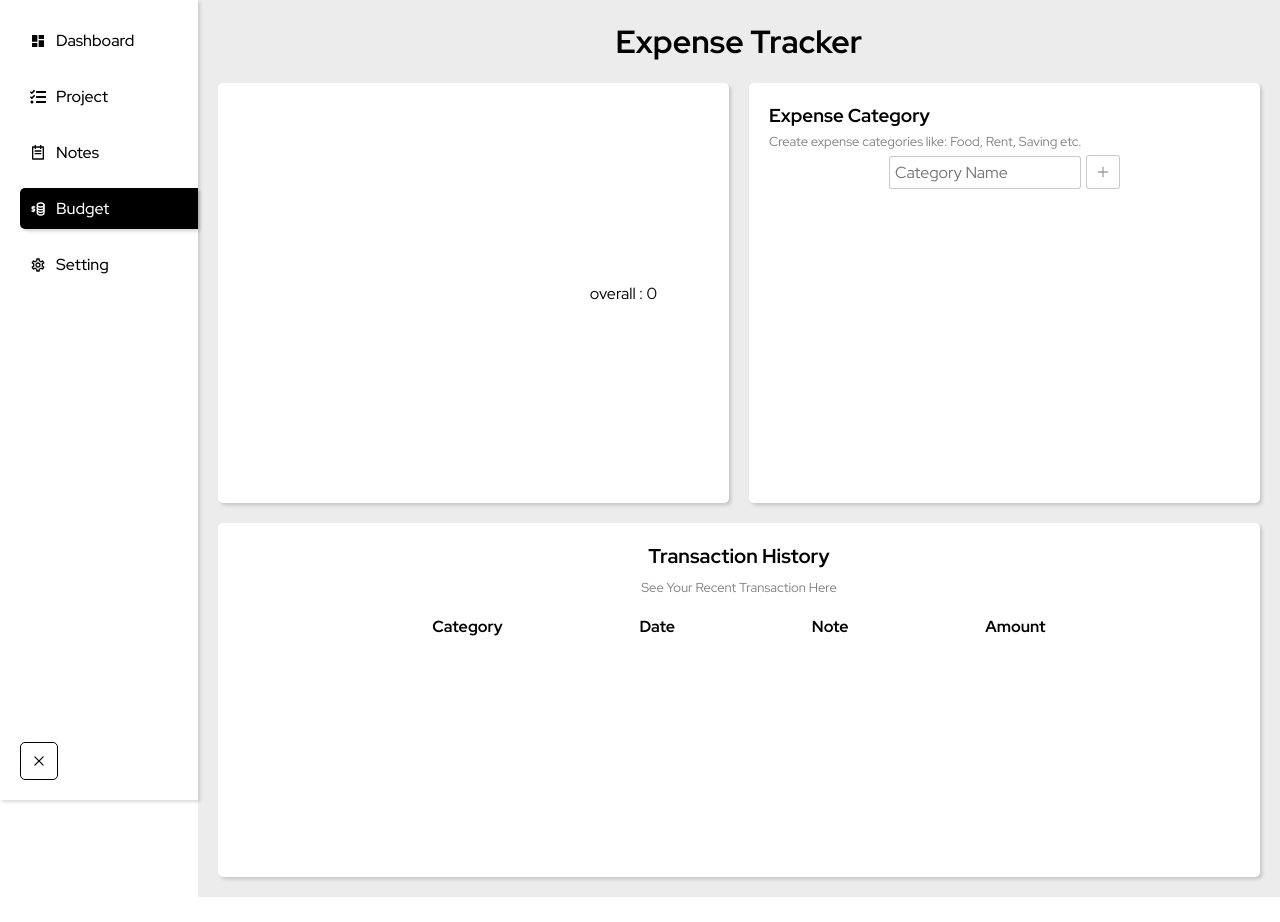
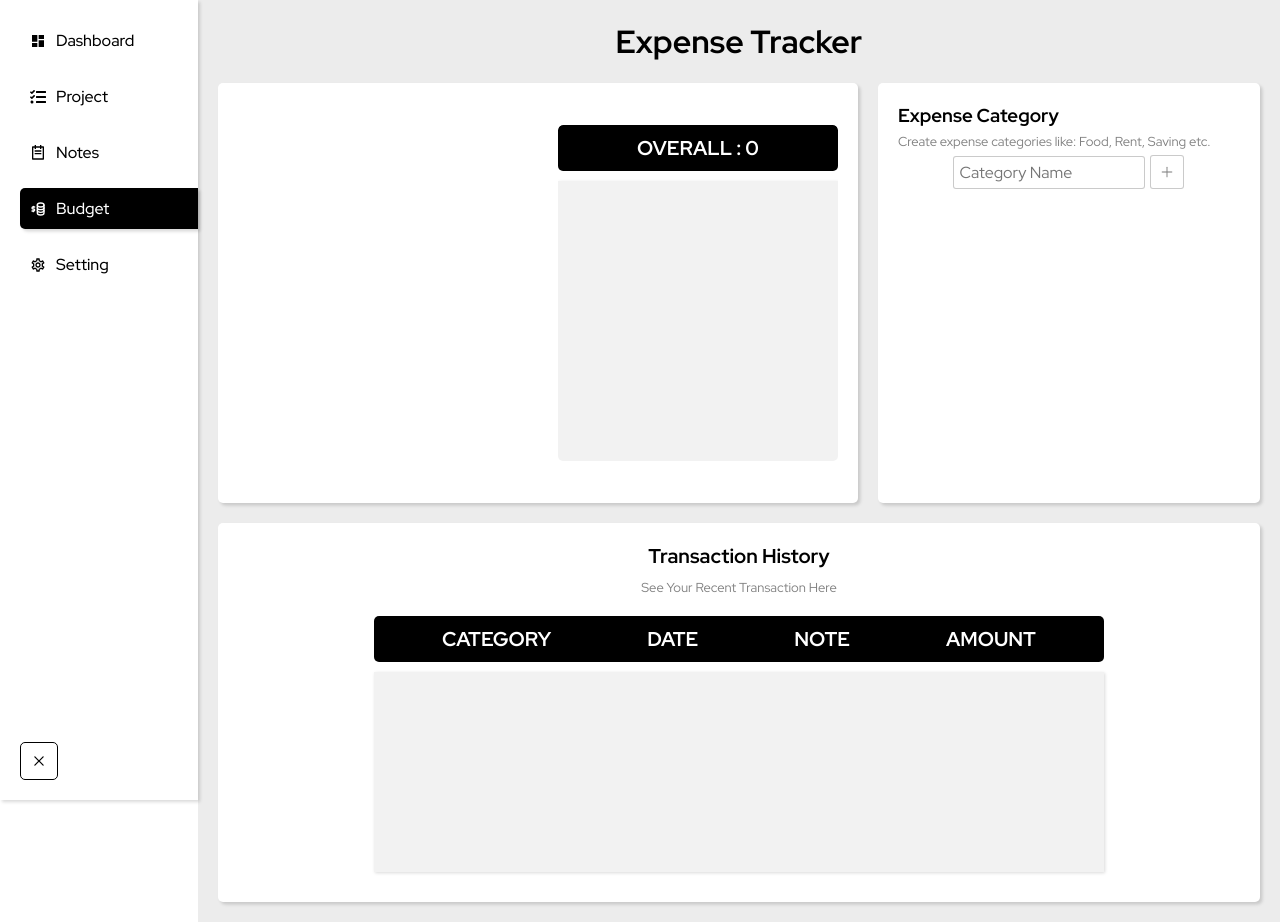
Before and after one commit to Kaka5hi/personal-planner, a React (Create React App) app: page /budget in a window 1280 px wide. Before the commit the page ends 897 px from the top, so only its background shows below. Built offline with nearby package versions, Linux system fonts and the light colour scheme.

Commit message:
Update Budget.css

```diff
--- a/src/pages/Budget.css
+++ b/src/pages/Budget.css
@@ -26,21 +26,40 @@
   align-items: center;
   justify-content: center;
   padding: 20px;
-  position: relative;
+  gap: 20px;
 }
 
-.donut_chart > span {
-  position: absolute;
-  top: 15px;
+.donut_chart > .donut_chart-info_container {
+  width: 280px;
+  border-radius: 5px;
+  overflow: hidden;
+}
+
+.donut_chart > .donut_chart-info_container > p {
   background-color: var(--dark-bg-color);
+  border-radius: 5px;
   color: var(--light-font-color);
+  font-size: 1.25rem;
+  font-weight: 700;
+  animation: fade 1500ms ease forwards 1;
+  padding: 10px 20px;
+  text-align: center;
+  text-transform: uppercase;
+  margin-bottom: 10px;
+}
+
+.donut_chart > .donut_chart-info_container > .inner > span {
+  border-radius: 5px;
+  background-color: var(--light-bg-color);
+  box-shadow: rgb(0 0 0 / 15%) 1.4px 1.4px 3.2px;
   font-size: 1rem;
+  font-weight: 700;
+  animation: fade 1500ms ease forwards 1;
+  padding: 10px 20px;
+}
+
+.donut_chart > .donut_chart-info_container > p::first-letter {
   text-transform: capitalize;
-  font-weight: 700;
-  border-radius: 5px;
-  padding: 10px 20px;
-  box-shadow: rgb(0 0 0 / 15%) 1.4px 1.4px 3.2px;
-  animation: fade 2000ms ease forwards 1;
 }
 
 @keyframes fade {
@@ -50,6 +69,20 @@
   to {
     opacity: 1;
   }
+}
+
+.donut_chart > .donut_chart-info_container > .inner {
+  width: 100%;
+  display: flex;
+  flex-direction: column;
+  gap: 10px;
+  text-transform: capitalize;
+  font-weight: 700;
+  height: 280px;
+  overflow-y: auto;
+  padding: 10px;
+  background-color: rgba(202, 202, 202, 0.247);
+  box-shadow: rgb(0 0 0 / 15%) 1.4px 1.4px 3.2px;
 }
 
 .budget_bottom > span {
@@ -69,17 +102,24 @@
 }
 
 .transaction_list-heading_container {
-  max-width: 750px;
-  margin: 0 auto;
+  max-width: 730px;
+  margin: 0 auto 10px;
   display: flex;
   align-items: center;
   justify-content: space-around;
-  text-transform: capitalize;
+  background-color: var(--dark-bg-color);
+  border-radius: 5px;
+  color: var(--light-font-color);
+  font-size: 1.25rem;
   font-weight: 700;
+  animation: fade 1500ms ease forwards 1;
+  padding: 10px 20px;
+  text-align: center;
+  text-transform: uppercase;
 }
 
 .budget_bottom-inner {
-  max-width: 750px;
+  max-width: 730px;
   padding: 10px;
   margin: 10px auto;
   min-height: 80px;
@@ -88,4 +128,6 @@
   gap: 10px;
   height: 200px;
   overflow-y: auto;
+  background-color: rgba(202, 202, 202, 0.247);
+  box-shadow: rgb(0 0 0 / 15%) 1.4px 1.4px 3.2px;
 }
```
